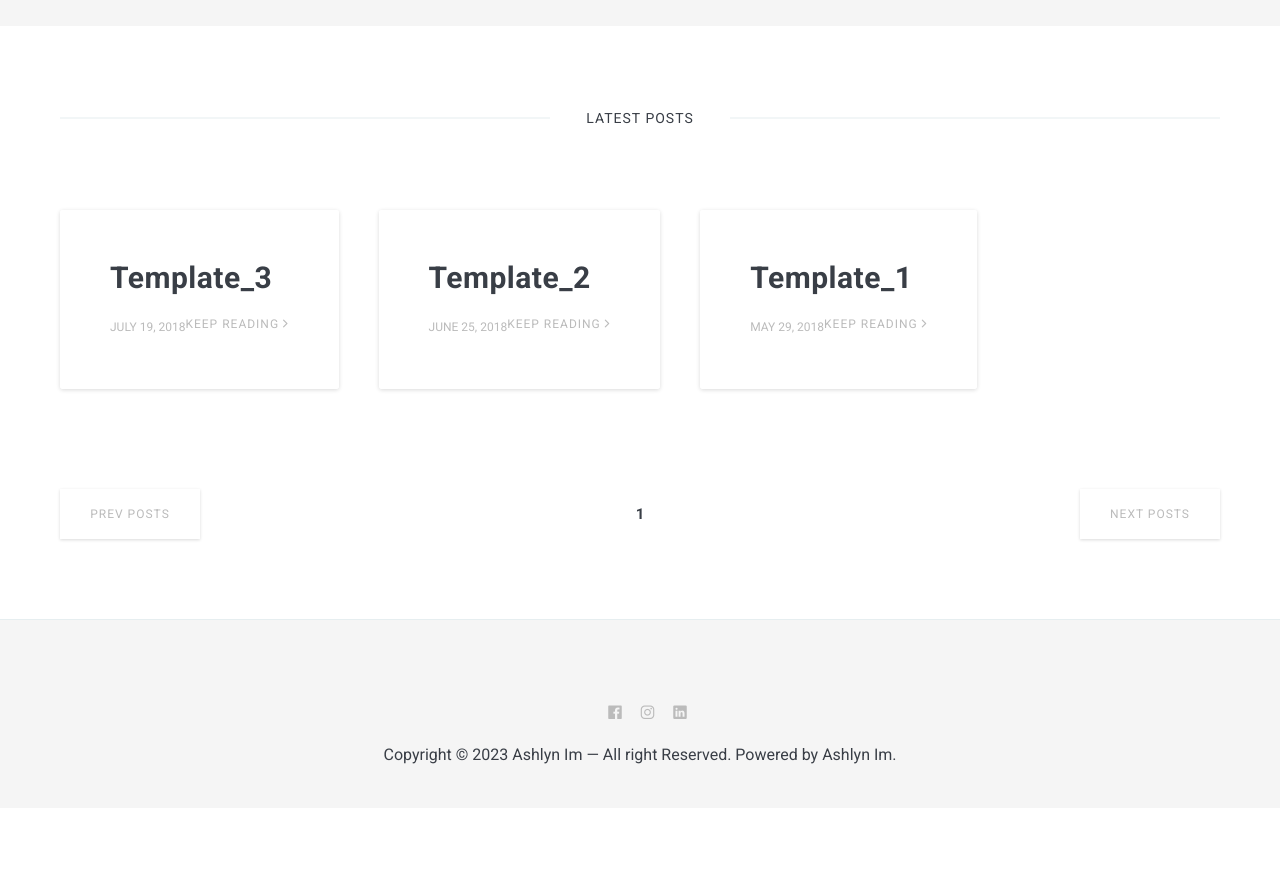
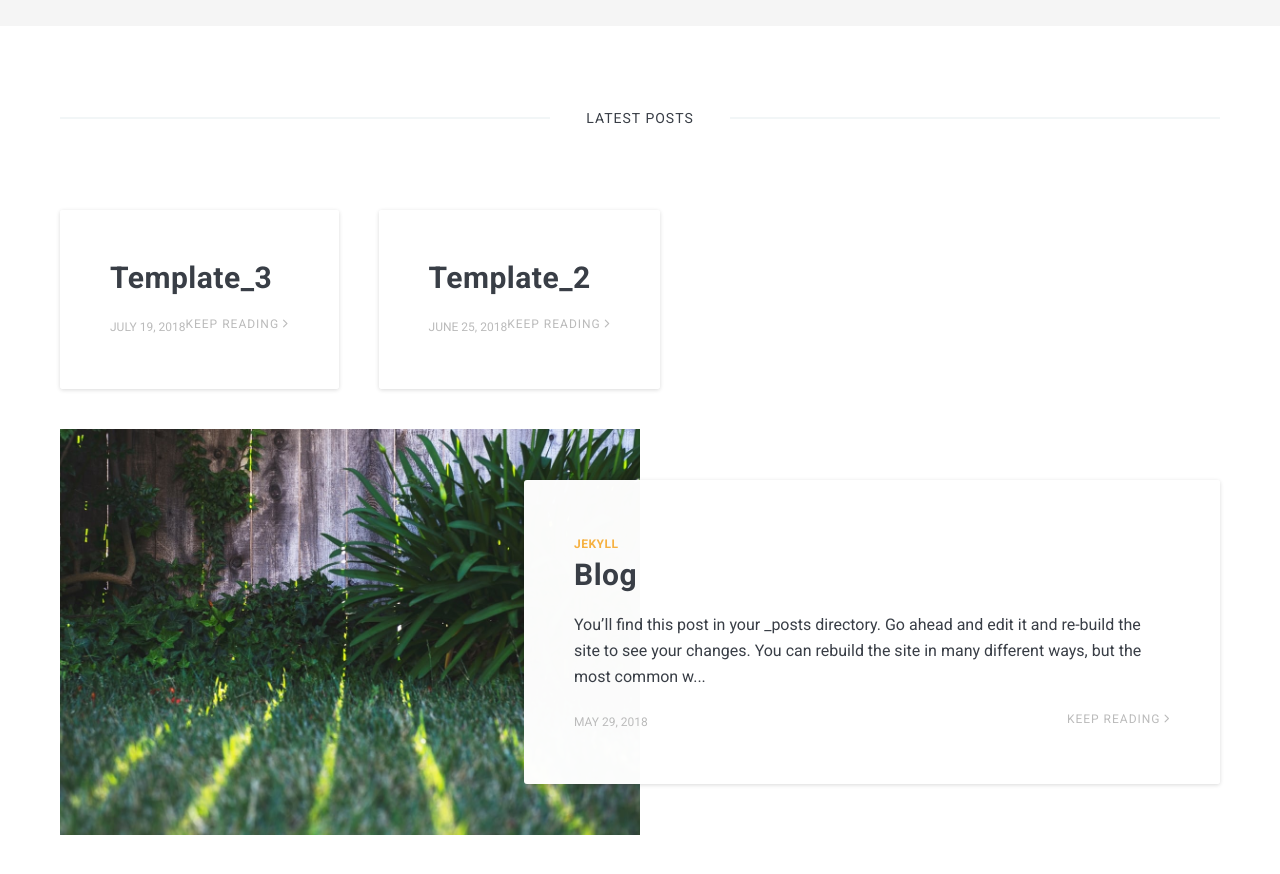
Before and after one commit to imychangemaker/ashlynim, a Jekyll site: the page built from index.html, in a window 1280 px wide and 900 px high, scrolled down 654 px. Shown: the top 874 px of the window. Built offline with Jekyll 4.4.1, drawn with Linux system fonts in a browser that asks for light colours; nearby versions of some CDN libraries; the list of posts is cut into pages by our own code; before the commit the page ends 1462 px from its top, so only the background shows below that.

Commit message:
Update 2018-05-29-Template_1.markdown

```diff
--- a/_posts/2018-05-29-Template_1.markdown
+++ b/_posts/2018-05-29-Template_1.markdown
@@ -1,4 +1,4 @@
-<!-- ---
+---
 layout: post
 title:  Blog
 date:   2018-05-29 18:05:55 +0300
@@ -23,4 +23,4 @@ Check out the [Jekyll docs][jekyll-docs] for more info on how to get the most ou
 
 [jekyll-docs]: https://jekyllrb.com/docs/home
 [jekyll-gh]:   https://github.com/jekyll/jekyll
-[jekyll-talk]: https://talk.jekyllrb.com/ -->
+[jekyll-talk]: https://talk.jekyllrb.com/
```
